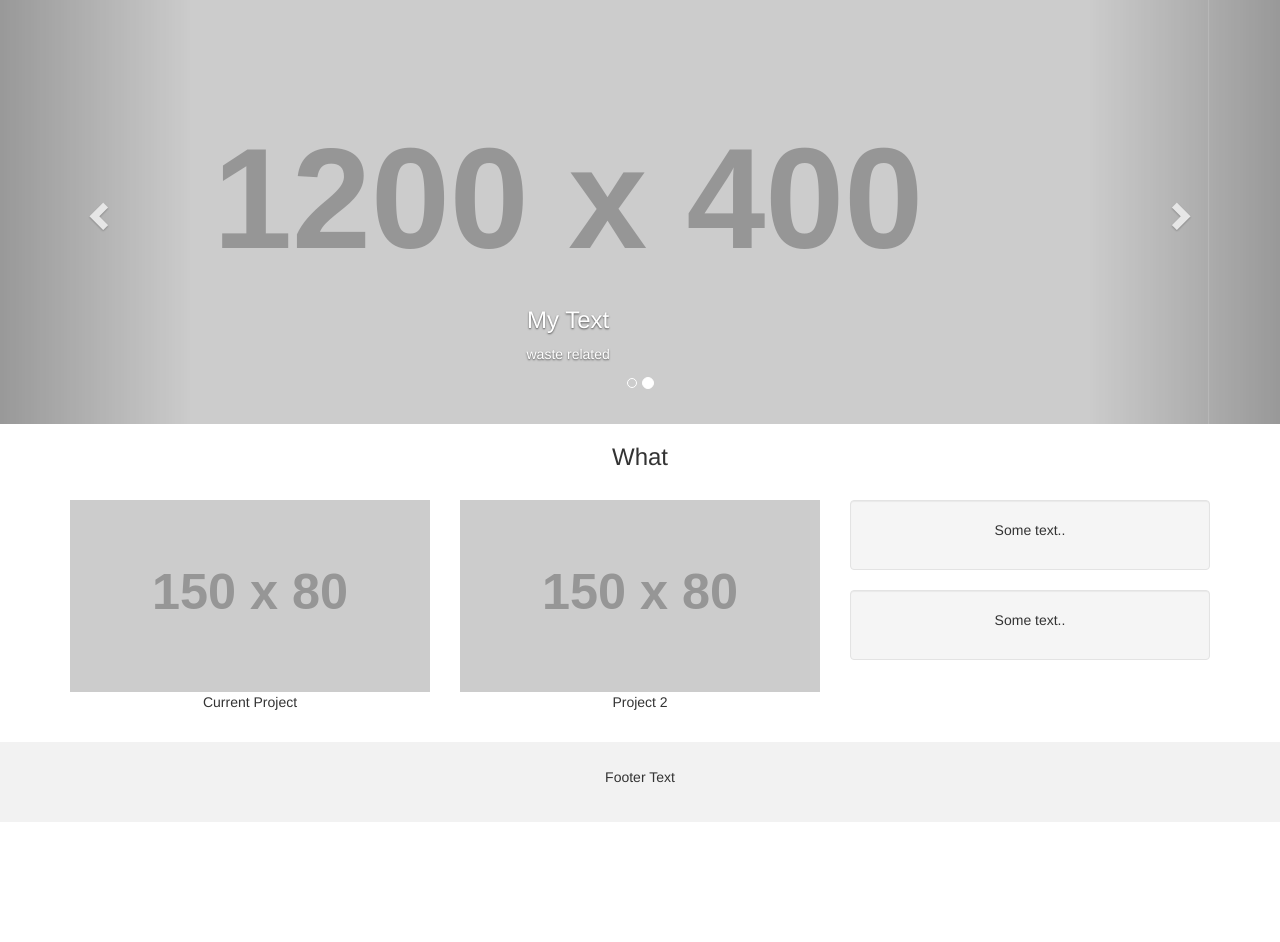
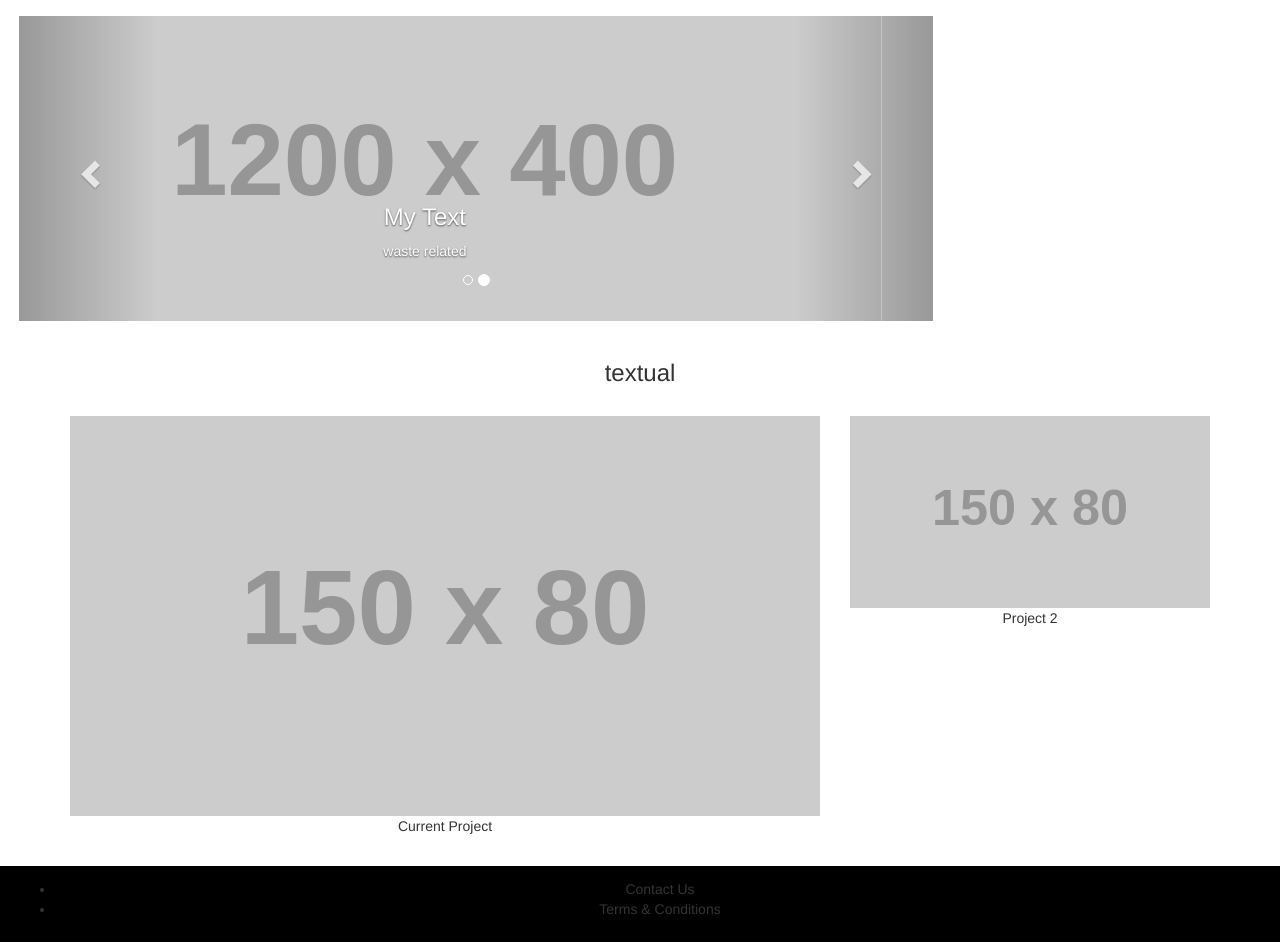
Before and after one commit to genhax2k18/magenta, a plain HTML site: page index.html in a window 1280 px wide. Shown: the part 55-997 px from the top of the page. Before the commit the page ends 877 px from the top, so only its background shows below. Drawn offline with nearby package versions, Linux system fonts and the light colour scheme; placeholder pictures from the web are drawn by us.

Commit message:
slider adjustment

```diff
--- a/css/style.css
+++ b/css/style.css
@@ -3,10 +3,13 @@
   border-radius: 0;
 }
 footer {
-  background-color: #f2f2f2;
-  padding: 25px;
+  background-color: black;
+  padding: 1%;
+
 }
-
+#myCarousel{
+  margin: 2%;
+}
 .carousel-inner img {
   width: 100%;
   margin: auto;
--- a/index.html
+++ b/index.html
@@ -26,7 +26,6 @@
       <ul class="nav navbar-nav">
         <li class="active"><a href="#">Home</a></li>
         <li><a href="#">About</a></li>
-        <li><a href="#">Projects</a></li>
         <li><a href="#">Contact</a></li>
       </ul>
       <ul class="nav navbar-nav navbar-right">
@@ -36,6 +35,8 @@
   </div>
 </nav>
 
+<div class="row">
+<div class="col-md-9">
 <div id="myCarousel" class="carousel slide" data-ride="carousel">
     <!-- Indicators -->
     <ol class="carousel-indicators">
@@ -72,11 +73,12 @@
       <span class="sr-only">Next</span>
     </a>
 </div>
-
+</div>
+</div>
 <div class="container text-center">
-  <h3>What</h3><br>
+  <h3>textual</h3><br>
   <div class="row">
-    <div class="col-sm-4">
+    <div class="col-sm-8">
       <img src="https://placehold.it/150x80?text=IMAGE" class="img-responsive" style="width:100%" alt="Image">
       <p>Current Project</p>
     </div>
@@ -84,19 +86,17 @@
       <img src="https://placehold.it/150x80?text=IMAGE" class="img-responsive" style="width:100%" alt="Image">
       <p>Project 2</p>
     </div>
-    <div class="col-sm-4">
-      <div class="well">
-       <p>Some text..</p>
-      </div>
-      <div class="well">
-       <p>Some text..</p>
-      </div>
-    </div>
   </div>
 </div><br>
 
 <footer class="container-fluid text-center">
-  <p>Footer Text</p>
+  <div>
+    <ul>
+      <li>Contact Us</li>
+      <li>Terms & Conditions</li>
+      </body>
+    </ul>
+  </div>
 </footer>
 
 </body>
```
